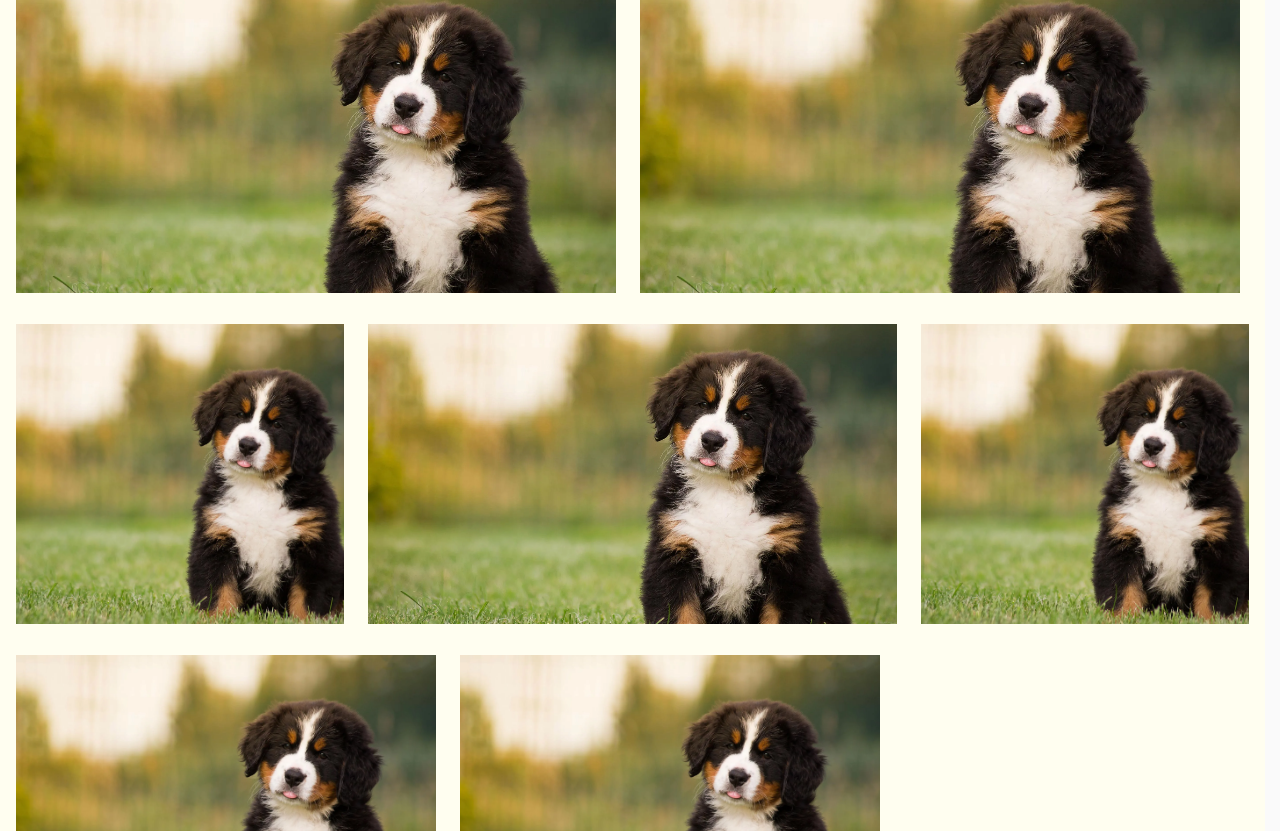
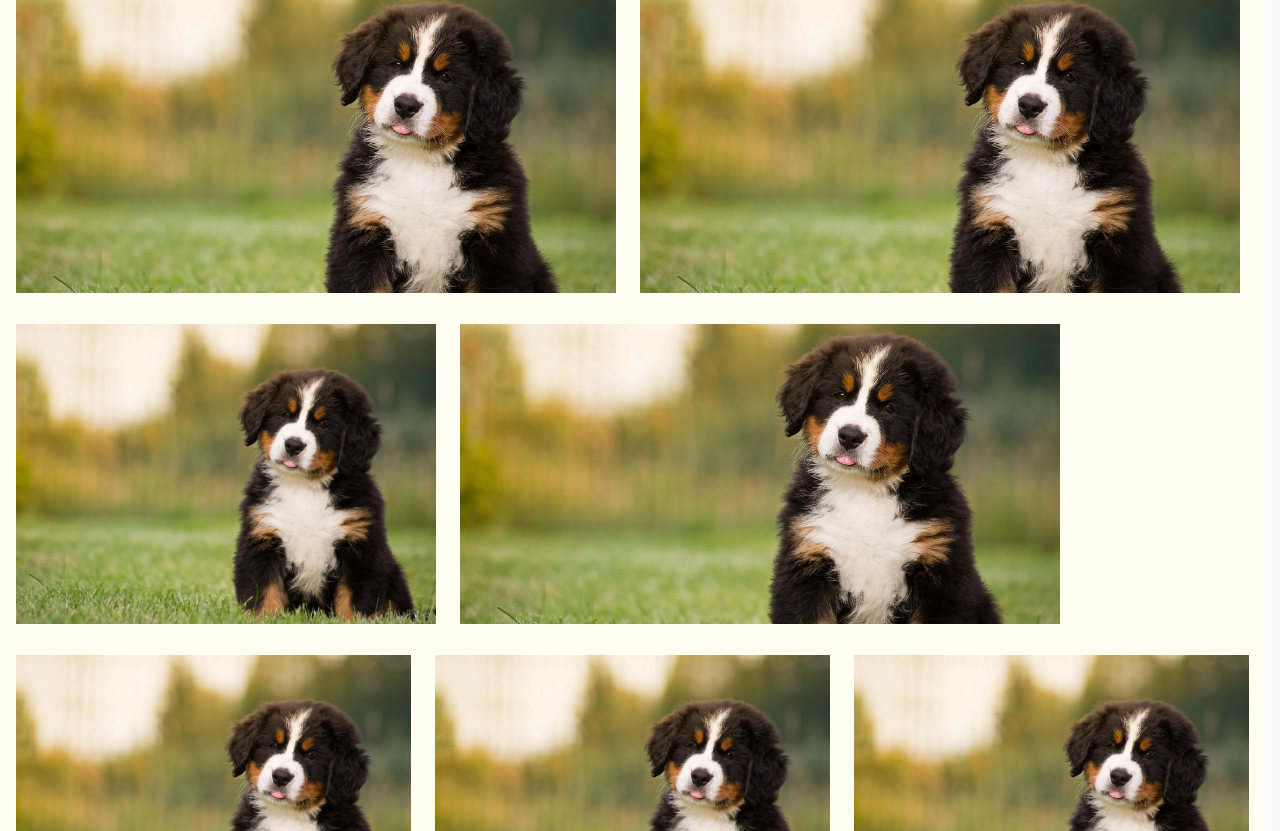
Before and after one commit to zjones95/lauren-portfolio-2026, a React (Vite) app: page / in a window 1280 px wide. Shown: the part 466-1297 px from the top of the page. Built offline with nearby package versions, Linux system fonts and the light colour scheme; a web font is replaced by a local one.

Commit message:
remove lightbox logic if mobile

```diff
--- a/src/components/Image.tsx
+++ b/src/components/Image.tsx
@@ -11,21 +11,21 @@ const Image = ({ src, alt, variant, index }: ImageData & { index: number }) => {
     <Box
       sx={{
         position: "relative",
-        flex: variant === "square" ? "1 1 300px" : "1 1 500px",
+        flex: variant === "square" ? "1 1 300px" : "1 1 600px",
         minWidth: "300px",
         maxWidth: variant === "wide" ? "600px" : "420px",
       }}
     >
       <Box
         sx={{
-          display: "flex",
+          display: { xs: "none", md: "flex" },
           justifyContent: "center",
           alignItems: "center",
           position: "absolute",
           top: 0,
           left: 0,
           width: "100%",
-          height: "100%",
+          height: "300px",
           "&:hover": {
             backgroundColor: "rgba(0, 0, 0, 0.3)",
           },
```
